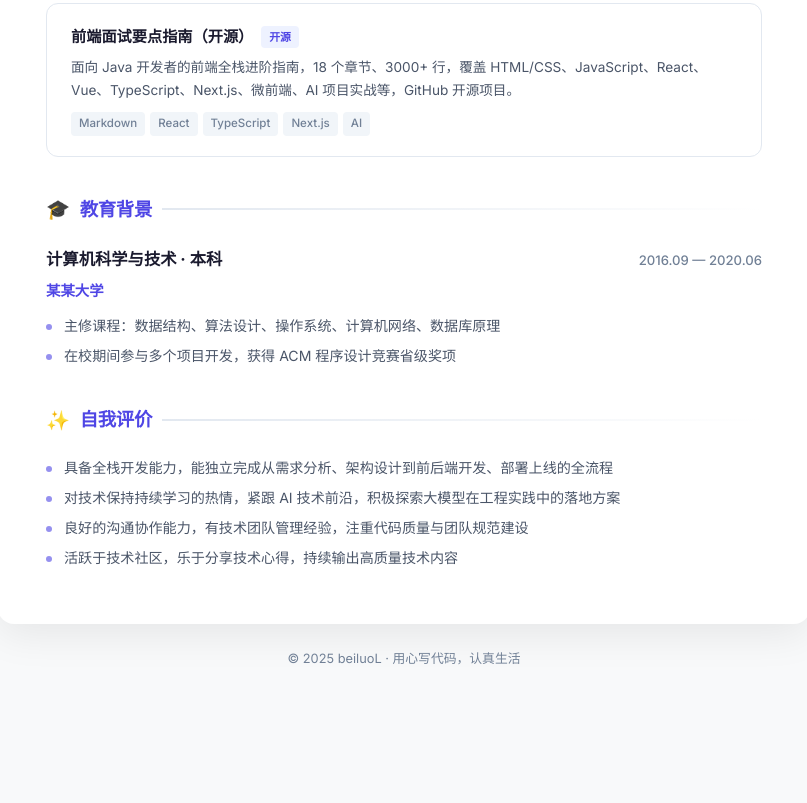
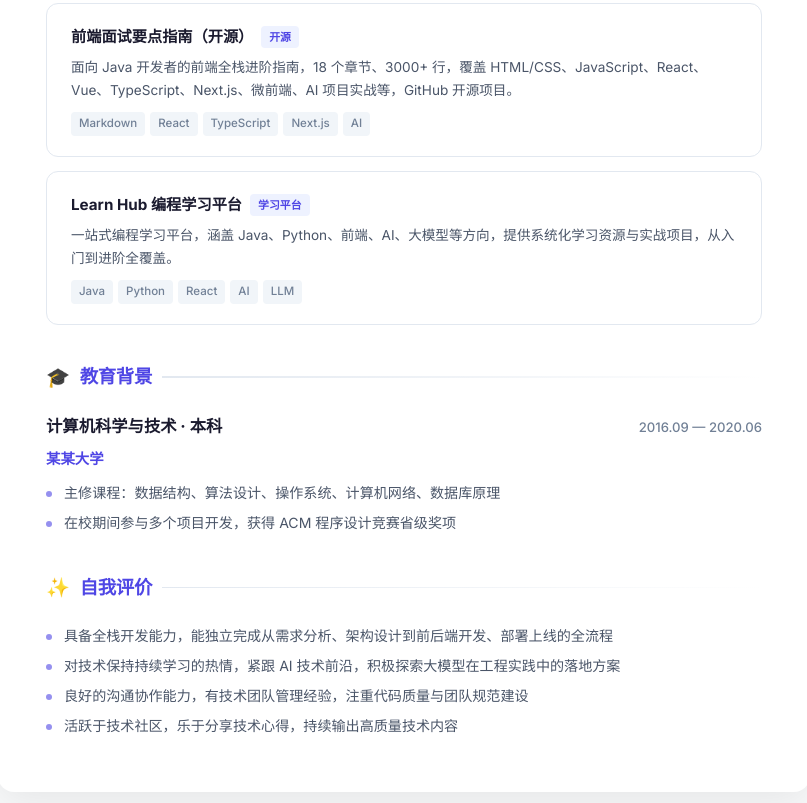
Before and after one commit to beiluoL/resume, a plain HTML site: page index.html in a window 1280 px wide. Shown: the part 2133-2936 px from the top of the page, without its empty margins (236-1043 px from the left). Before the commit the page ends 2887 px from the top, so only its background shows below. Drawn offline with Linux system fonts and the light colour scheme.

Commit message:
feat: add Learn Hub project to resume

```diff
--- a/index.html
+++ b/index.html
@@ -463,6 +463,19 @@
             <span>Markdown</span><span>React</span><span>TypeScript</span><span>Next.js</span><span>AI</span>
           </div>
         </div>
+
+        <div class="proj-item">
+          <div class="proj-name">
+            <span data-i18n="p5_name">Learn Hub 编程学习平台</span>
+            <span class="badge" data-i18n="p5_badge">学习平台</span>
+          </div>
+          <div class="proj-desc" data-i18n="p5_desc">
+            一站式编程学习平台，涵盖 Java、Python、前端、AI、大模型等方向，提供系统化学习资源与实战项目，从入门到进阶全覆盖。
+          </div>
+          <div class="proj-stack">
+            <span>Java</span><span>Python</span><span>React</span><span>AI</span><span>LLM</span>
+          </div>
+        </div>
       </div>
 
       <!-- Education -->
@@ -531,6 +544,8 @@ const T = {
     p3_desc: '类似 Dify/Coze 的可视化 AI Agent 平台，支持拖拽式工作流编排、多工具调用（Tool Calling）、DAG 拓扑排序执行引擎、条件分支与循环控制，降低 AI 应用搭建门槛。',
     p4_name: '前端面试要点指南（开源）', p4_badge: '开源',
     p4_desc: '面向 Java 开发者的前端全栈进阶指南，18 个章节、3000+ 行，覆盖 HTML/CSS、JavaScript、React、Vue、TypeScript、Next.js、微前端、AI 项目实战等，GitHub 开源项目。',
+    p5_name: 'Learn Hub 编程学习平台', p5_badge: '学习平台',
+    p5_desc: '一站式编程学习平台，涵盖 Java、Python、前端、AI、大模型等方向，提供系统化学习资源与实战项目，从入门到进阶全覆盖。',
     s_edu: '教育背景', edu_major: '计算机科学与技术 · 本科', edu_date: '2016.09 — 2020.06', edu_school: '某某大学',
     edu_1: '主修课程：数据结构、算法设计、操作系统、计算机网络、数据库原理',
     edu_2: '在校期间参与多个项目开发，获得 ACM 程序设计竞赛省级奖项',
@@ -570,6 +585,8 @@ const T = {
     p3_desc: 'Visual AI Agent platform (similar to Dify/Coze) with drag-and-drop workflow orchestration, multi-tool calling, DAG topological execution engine, conditional branching and loop control.',
     p4_name: 'Frontend Interview Guide (OSS)', p4_badge: 'Open Source',
     p4_desc: 'Comprehensive frontend guide for Java developers — 18 chapters, 3000+ lines covering JS, React, TS, Next.js, micro-frontend, and AI project practices. Open source on GitHub.',
+    p5_name: 'Learn Hub - Programming Learning Platform', p5_badge: 'Learning Platform',
+    p5_desc: 'All-in-one programming learning platform covering Java, Python, Frontend, AI, and LLMs — systematic resources and hands-on projects, from beginner to advanced.',
     s_edu: 'Education', edu_major: 'Computer Science · Bachelor', edu_date: 'Sep 2016 — Jun 2020', edu_school: 'XX University',
     edu_1: 'Core courses: Data Structures, Algorithms, Operating Systems, Computer Networks, Database Principles',
     edu_2: 'Participated in multiple projects, won provincial awards in ACM Programming Competition',
```
